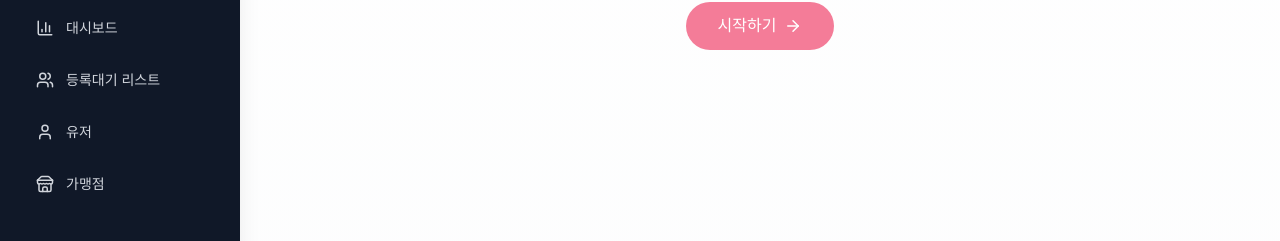
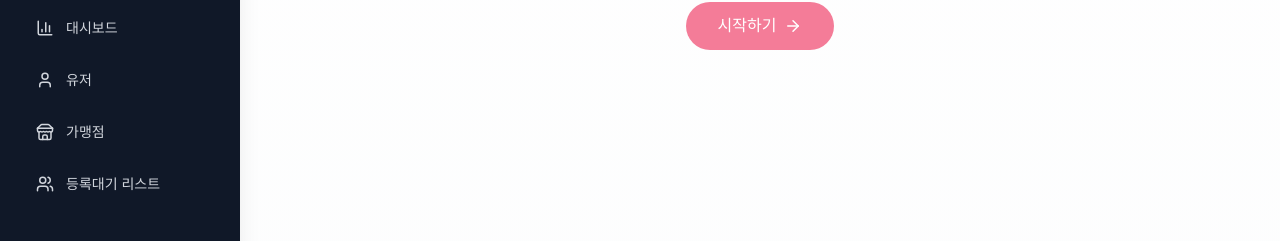
Before and after one commit to crypto-pay-kr/crepe-frontend-admin, a Next.js app: page / in a window 1280 px wide. Shown: the part 350-591 px from the top of the page. Built offline with nearby package versions, Linux system fonts and the light colour scheme.

Commit message:
fix : user 등록 대기 수정

```diff
--- a/components/common/sidebar.tsx
+++ b/components/common/sidebar.tsx
@@ -92,12 +92,6 @@ export function Sidebar() {
               exact={true}
             />
             <NavItem
-              href="/management/registration"
-              icon={Users}
-              label="등록대기 리스트"
-              exact={true}
-            />
-            <NavItem
               href="/management/user"
               icon={User}
               label="유저"
@@ -109,6 +103,12 @@ export function Sidebar() {
               label="가맹점"
               exact={false}
             />
+            <NavItem
+              href="/management/registration"
+              icon={Users}
+              label="등록대기 리스트"
+              exact={true}
+            />
           </>
         )}
       </nav>
```
